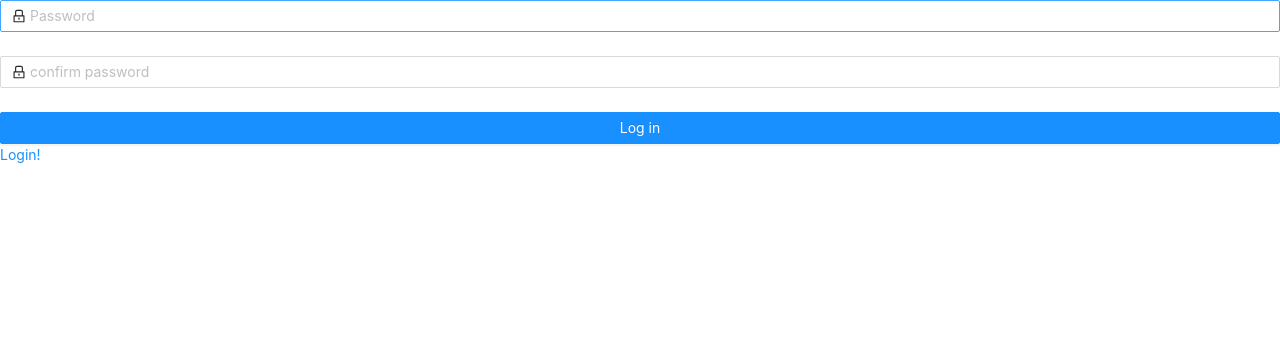
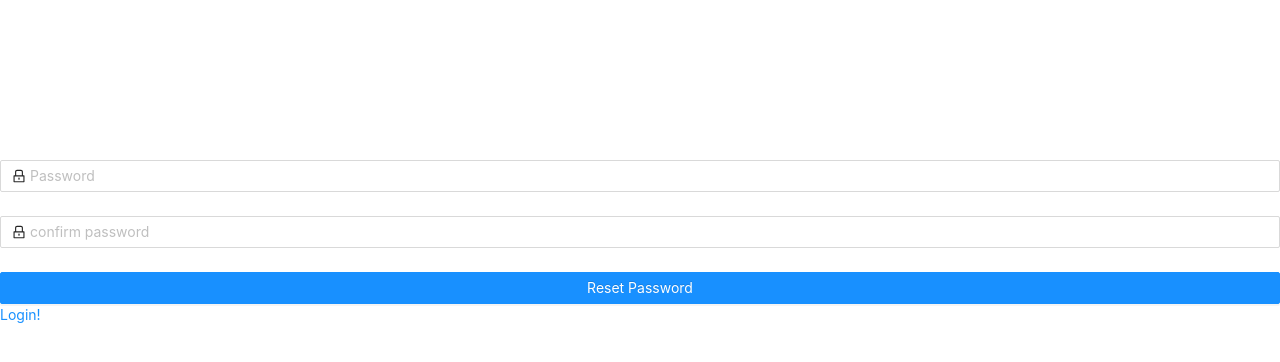
Before and after one commit to Mubbasher-Ashraf/Graphql-Apollo, a React (Create React App) app in the folder client/: page /forget-password in a window 1280 px wide. Shown: the top 362 px of the page. Built offline with nearby package versions, Linux system fonts and the light colour scheme.

Commit message:
login& reset-password& signup related work

```diff
--- a/client/src/components/Forget Password/ForgetPassword.js
+++ b/client/src/components/Forget Password/ForgetPassword.js
@@ -13,9 +13,6 @@ const Forget = () => {
     <Form
       name="forget_password"
       className="forget_password-form"
-    //   initialValues={{
-    //     remember: true,
-    //   }}
       onFinish={onFinish}
     >
       <Form.Item
@@ -35,7 +32,7 @@ const Forget = () => {
         </Form.Item>
 
         <Form.Item
-        name="forgot_password"
+        name="forget_password"
         rules={[
           {
             required: true,
@@ -51,11 +48,10 @@ const Forget = () => {
         </Form.Item>
 
       <Form.Item>
-        <Button type="primary" htmlType="submit" className="login-form-button">
-          Log in
+        <Button type="primary" htmlType="submit" className="forget-password-button">
+          Reset Password
         </Button>
-        {/* Or <a href="">register now!</a> */}
-        <Link to={{ pathname: '/'}}> Login! </Link>
+        <Link to={{ pathname: '/Login'}}> Login! </Link>
       </Form.Item>
     </Form>
   );
--- a/client/src/components/Forget Password/forget.css
+++ b/client/src/components/Forget Password/forget.css
@@ -0,0 +1,15 @@
+.forget_password-form {
+    position: relative;
+    top: 10rem;
+    padding-left: 30rem;
+    padding-right: 30rem;
+    }
+    /* .forget-password-button {
+      float: right;
+    } */
+    .ant-col-rtl .forget-password-button {
+      float: left;
+    }
+    .forget-password-button {
+      width: 100%;
+    }
--- a/client/src/components/Login/Login.js
+++ b/client/src/components/Login/Login.js
@@ -52,17 +52,14 @@ const Login = () => {
           <Checkbox>Remember me</Checkbox>
         </Form.Item>
 
-        {/* <a className="login-form-forgot" href="">
-          Forgot password
-        </a> */}
+        <Link className="login-form-forgot" to={{ pathname: '/forget-password'}}> Forgot password! </Link>
       </Form.Item>
 
       <Form.Item>
         <Button type="primary" htmlType="submit" className="login-form-button">
+        <Link to={{ pathname: '/'}}> register now! </Link>
           Log in
         </Button>
-        {/* Or <a href="">register now!</a> */}
-        <Link to={{ pathname: '/'}}> register now! </Link>
       </Form.Item>
     </Form>
   );
--- a/client/src/components/Login/login.css
+++ b/client/src/components/Login/login.css
@@ -1,13 +1,13 @@
 .login-form {
   position: relative;
   top: 10rem;
-  padding-left: 15rem;
-  padding-right: 15rem;
+  padding-left: 30rem;
+  padding-right: 30rem;
   }
   .login-form-forgot {
     float: right;
   }
-  .ant-col-rtl .login-form-forgot {
+  .ant-col-rtl .login-form-button {
     float: left;
   }
   .login-form-button {
--- a/client/src/components/SignUp/Register.js
+++ b/client/src/components/SignUp/Register.js
@@ -1,6 +1,6 @@
 import { Form, Input, Tooltip,  Select, Row, Col, Checkbox,//Cascader,
    Button, PageHeader, DatePicker } from 'antd'; //AutoComplete,
-import { withRouter } from 'react-router-dom';
+import { withRouter, Link } from 'react-router-dom';
 import Modal from '../../portals/Modal';
 import Loader from '../../common/Loader';
 import './register.css';
@@ -256,6 +256,7 @@ const Register = (props) => {
             {/* loading */}
             Register
           </Button>
+        <Link to={{ pathname: '/Login'}}> already have an account! </Link>
         </Form.Item>
       </Form>
     </div>
--- a/client/src/components/SignUp/register.css
+++ b/client/src/components/SignUp/register.css
@@ -6,9 +6,9 @@
 }
 .register {
     width: 100% !important;
-    border-radius: 1rem !important;
+    border-radius: 1em !important;
     top: 0em;
-    height: 3rem !important;
+    height: 2rem !important;
 }
 .header_class {
     justify-content: center !important;
@@ -18,7 +18,8 @@
     font-family: fantasy;
 }
 .main_div {
-    background-color: #cbffc6;
+    background-color: #b5c1b4;
+    height: 41rem;
 }
 .ant-picker {
     display: block !important;
```
